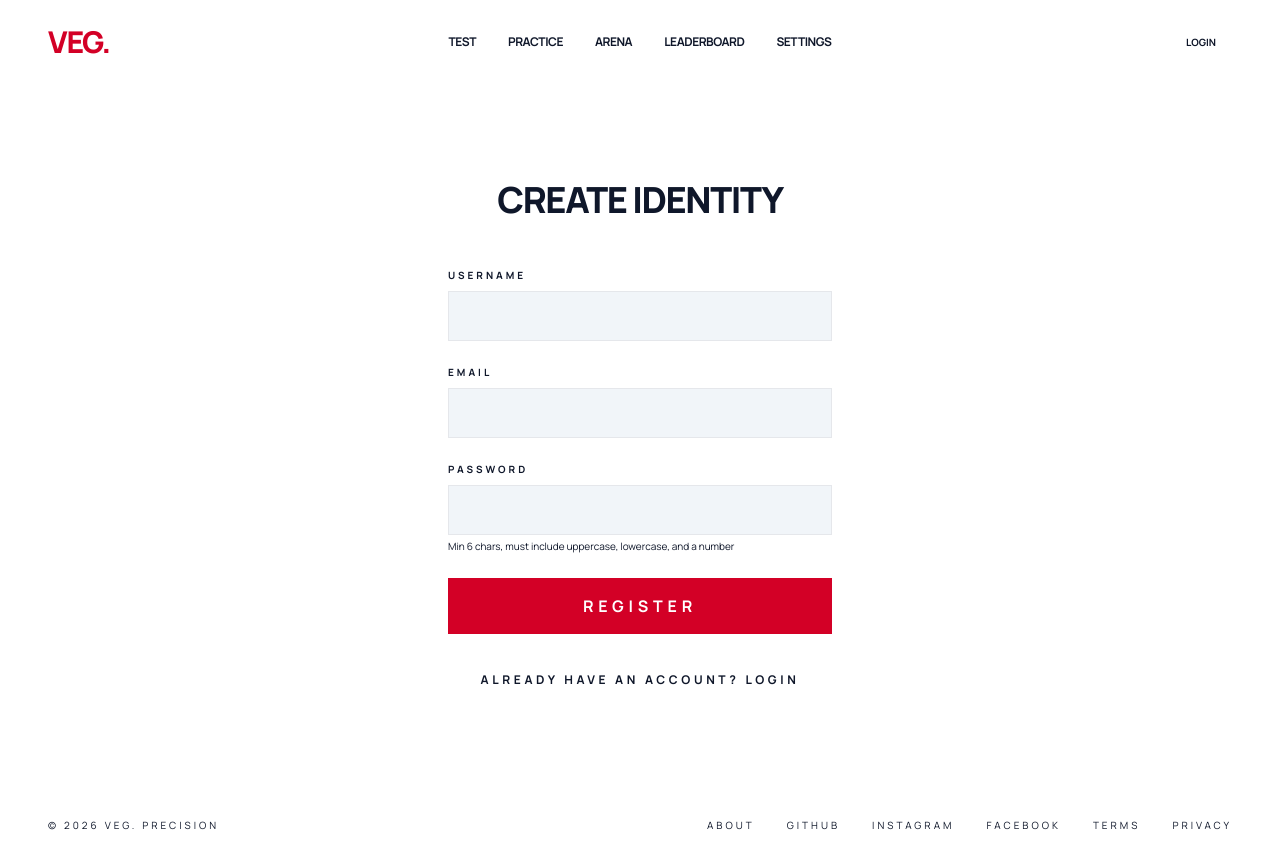
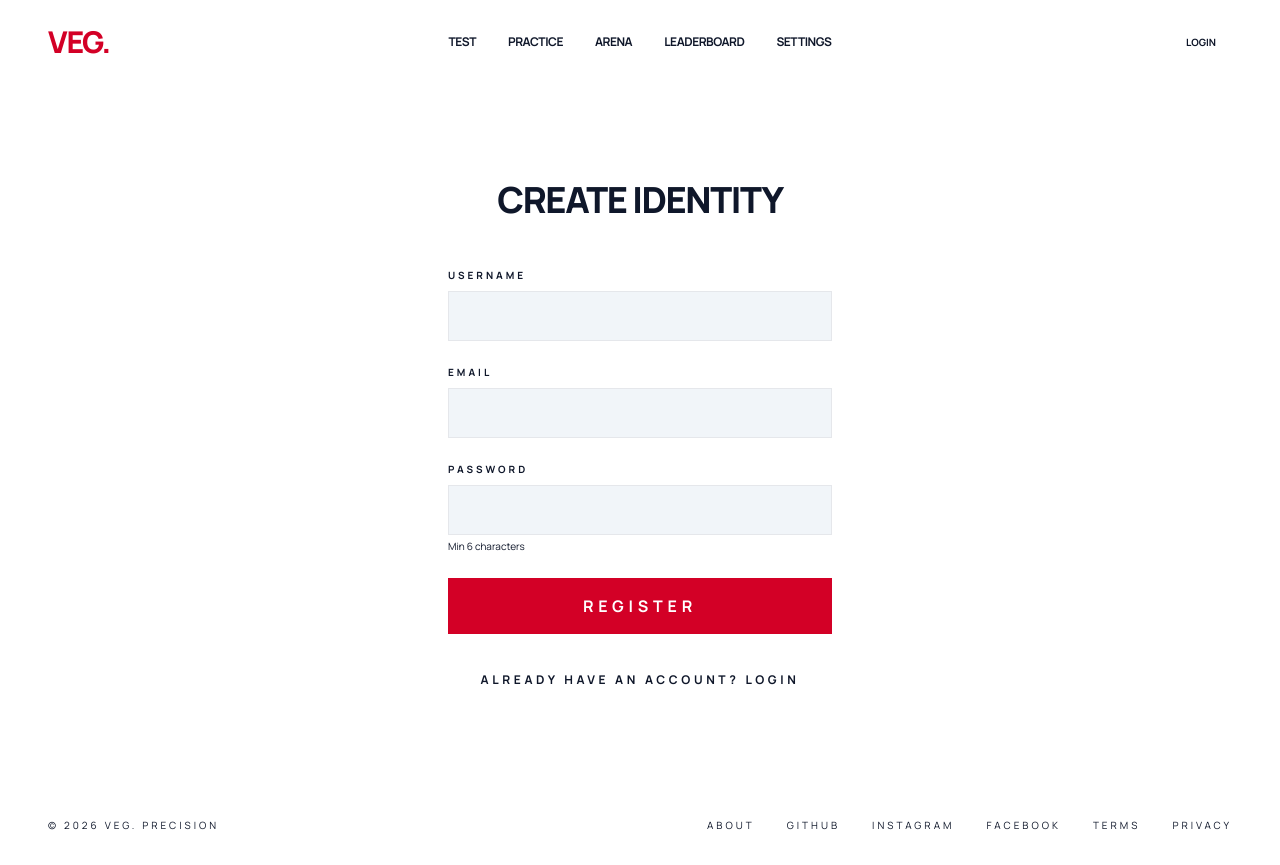
Before and after one commit to iamdhruba/Veg-Typing, a React (Vite) app in the folder frontend/: page /login in a window 1280 px wide. Both pictures are taken after a click on the button "DON'T HAVE AN ACCOUNT? REGISTER". Built offline with nearby package versions, Linux system fonts and the light colour scheme; no server answers.

Commit message:
fix: remove strict password rules, min 6 chars only

```diff
--- a/frontend/src/pages/Login.jsx
+++ b/frontend/src/pages/Login.jsx
@@ -70,7 +70,7 @@ const Login = () => {
             onChange={(e) => setFormData({...formData, password: e.target.value})}
             required
           />
-          {!isLogin && <p className="text-[10px] text-on-background/40 mt-1">Min 6 chars, must include uppercase, lowercase, and a number</p>}
+          {!isLogin && <p className="text-[10px] text-on-background/40 mt-1">Min 6 characters</p>}
         </div>
 
         {error && <p className="text-primary text-xs font-bold uppercase">{error}</p>}
```
Also changed, not shown: 1 other file (tests, documents, lock files or other folders).
